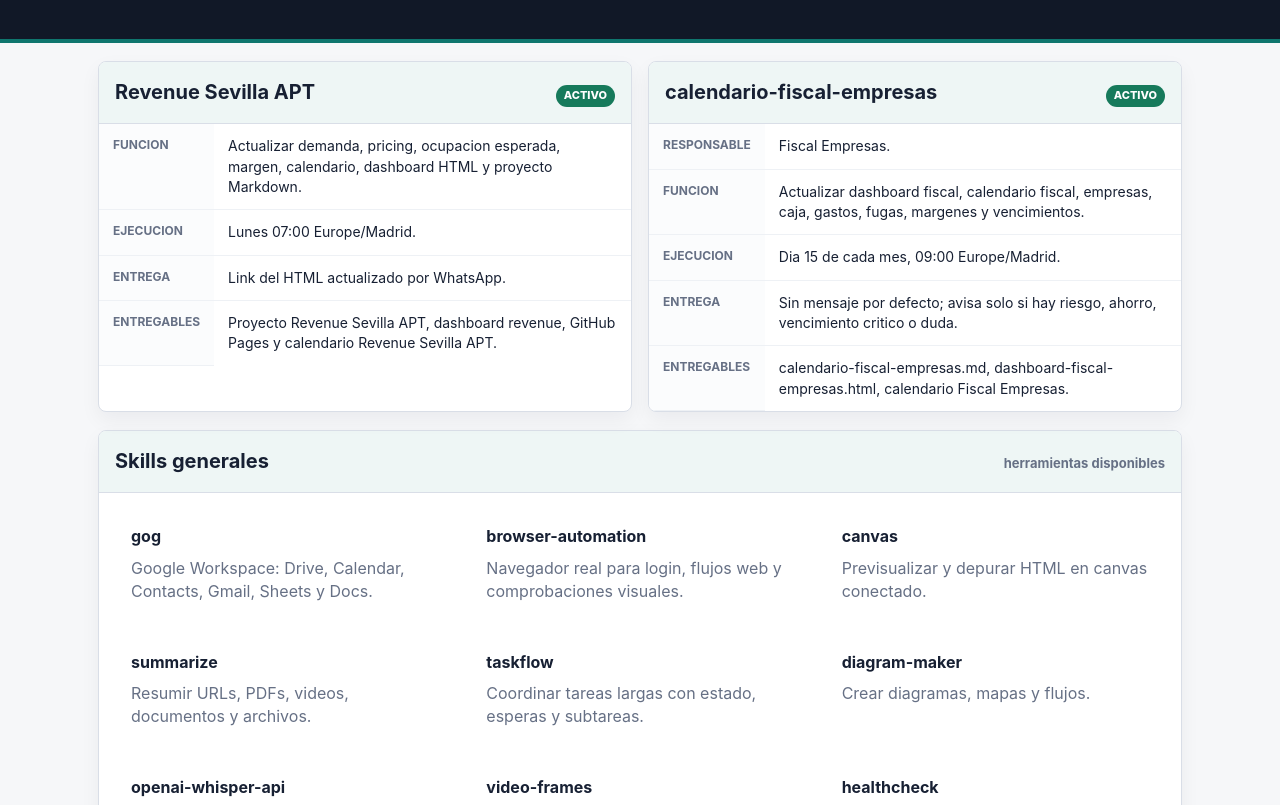
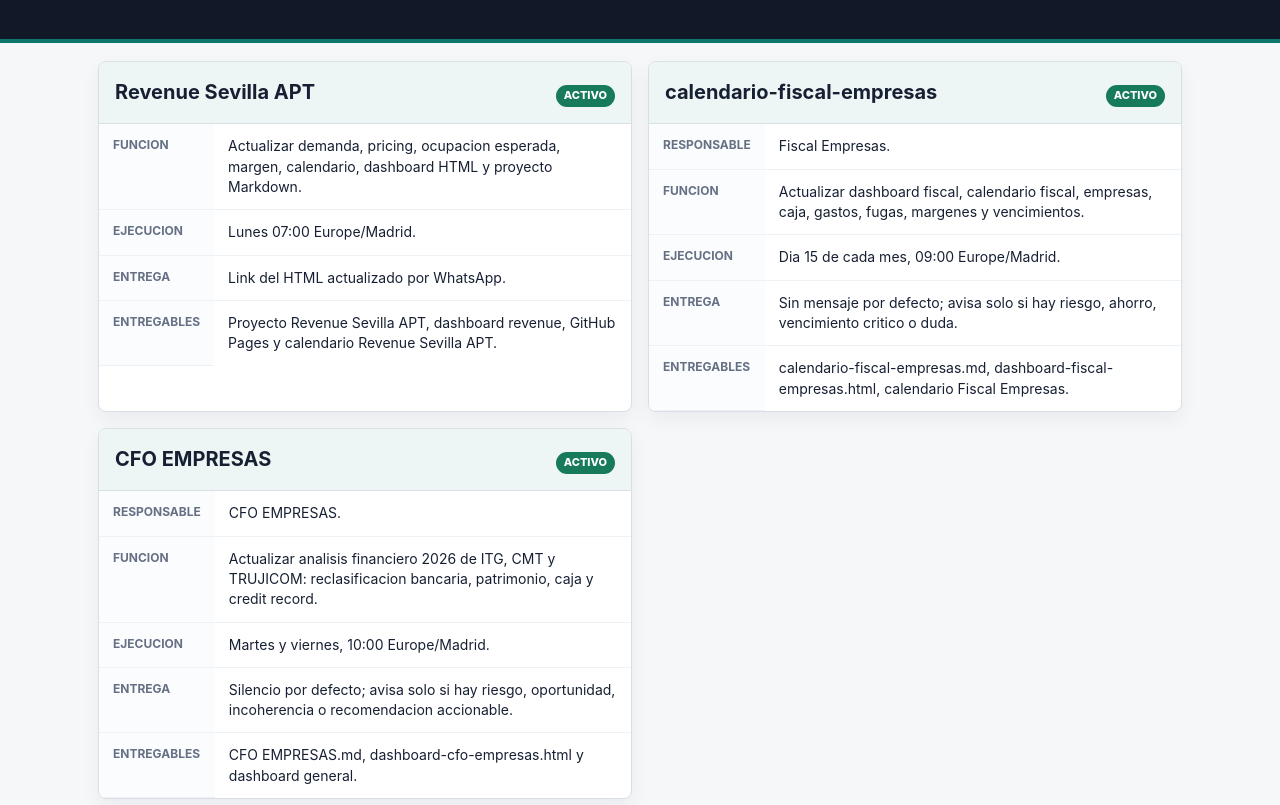
Before and after one commit to Iggy8319/cron-jobs-skills-dashboard, a plain HTML site: page index.html in a window 1280 px wide. Shown: the part 110-915 px from the top of the page. Drawn offline with Linux system fonts and the light colour scheme.

Commit message:
Add CFO Empresas cron card

```diff
--- a/index.html
+++ b/index.html
@@ -112,6 +112,17 @@
           <tr><th>Entregables</th><td>calendario-fiscal-empresas.md, dashboard-fiscal-empresas.html, calendario Fiscal Empresas.</td></tr>
         </table>
       </article>
+
+      <article class="card">
+        <div class="card-head"><h2>CFO EMPRESAS</h2><span class="tag ok">activo</span></div>
+        <table>
+          <tr><th>Responsable</th><td>CFO EMPRESAS.</td></tr>
+          <tr><th>Funcion</th><td>Actualizar analisis financiero 2026 de ITG, CMT y TRUJICOM: reclasificacion bancaria, patrimonio, caja y credit record.</td></tr>
+          <tr><th>Ejecucion</th><td>Martes y viernes, 10:00 Europe/Madrid.</td></tr>
+          <tr><th>Entrega</th><td>Silencio por defecto; avisa solo si hay riesgo, oportunidad, incoherencia o recomendacion accionable.</td></tr>
+          <tr><th>Entregables</th><td>CFO EMPRESAS.md, dashboard-cfo-empresas.html y dashboard general.</td></tr>
+        </table>
+      </article>
     </section>
 
     <section class="section card">
@@ -137,6 +148,7 @@
           <tbody>
             <tr><td>Revenue Sevilla APT</td><td>Pricing por semanas, eventos, puentes, ADR, ocupacion esperada y rentabilidad.</td><td><a href="https://Iggy8319.github.io/revenue-sevilla-apt-dashboard/">Dashboard revenue</a></td></tr>
             <tr><td>Fiscal empresas</td><td>Eventos fiscales por Q, importes aproximados y fuentes.</td><td><a href="https://Iggy8319.github.io/fiscal-empresas-dashboard/">Dashboard fiscal</a></td></tr>
+            <tr><td>CFO EMPRESAS</td><td>Analisis financiero 2026, reclasificacion bancaria, patrimonio, caja y credit record.</td><td><a href="https://iggy8319.github.io/dashboard-general/dashboard-cfo-empresas.html">Dashboard CFO</a></td></tr>
             <tr><td>Contactos e Inmuebles I+D</td><td>Contactos Google bajo etiqueta visual I + D.</td><td>Proyecto Contactos y Inmuebles I +D.md</td></tr>
           </tbody>
         </table>
```
